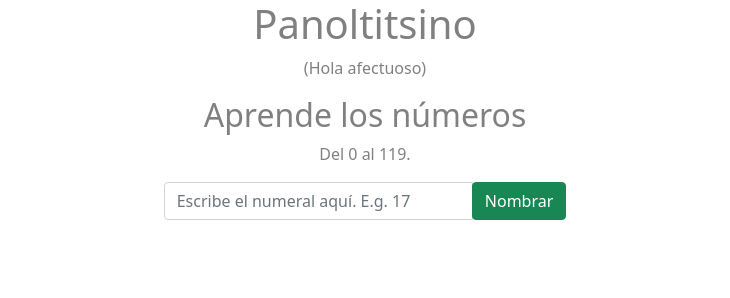
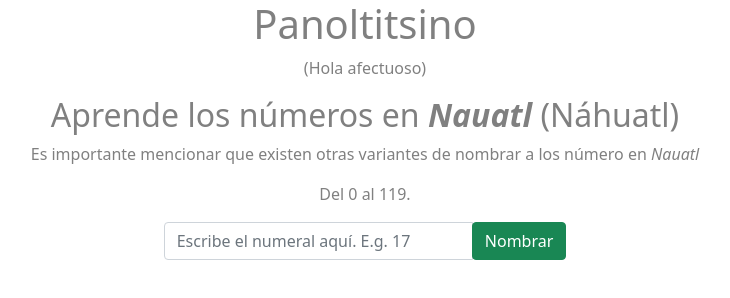
Before and after one commit to mrosas91/nauatl, a plain HTML site: page index.html in a window 1280 px wide. Shown: the whole page, without its empty margins (275-1005 px from the left). Drawn offline with nearby package versions, Linux system fonts and the light colour scheme.

Commit message:
Add clarifying text

```diff
--- a/index.html
+++ b/index.html
@@ -31,7 +31,10 @@
 		</div>
 		<div class="row">
 			<div class="col-lg text-center">
-				<h2>Aprende los números</h2>
+				<h2>Aprende los números en <i><b>Nauatl</b></i> (Náhuatl)</h2>
+				<p>
+					Es importante mencionar que existen otras variantes de nombrar a los número en <i>Nauatl</i>
+				</p>
 				<p>
 					Del 0 al 119.
 				</p>
```
